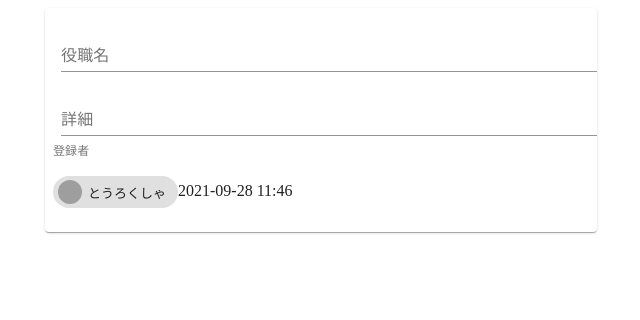
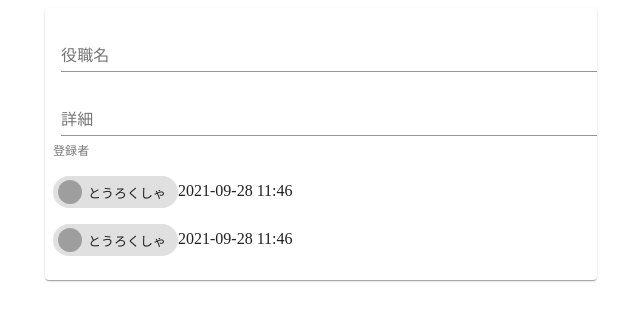
Before and after one commit to Takumikimura1899/web-app-workshop, a React app: page / in a window 1280 px wide. Shown: the top 320 px of the page, without its empty margins (319-959 px from the left). Built offline with nearby package versions, Linux system fonts and the light colour scheme; grey boxes are pictures that could not be loaded.

Commit message:
[add] 登録者

```diff
--- a/src/components/Facility.tsx
+++ b/src/components/Facility.tsx
@@ -36,6 +36,13 @@ export const Facility: React.FC = () => {
           />
           {dayjs(new Date()).format('YYYY-MM-DD HH:mm')}
         </p>
+        <p>
+          <Chip
+            label="とうろくしゃ"
+            avatar={<Avatar src="https://bit.ly/3pM3urc" />}
+          />
+          {dayjs(new Date()).format('YYYY-MM-DD HH:mm')}
+        </p>
       </Paper>
     </Container>
   );
```
